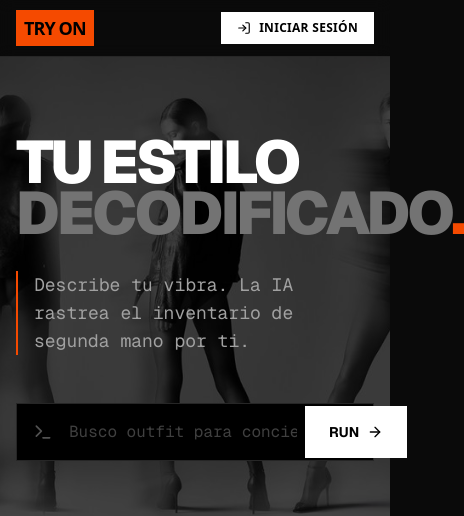
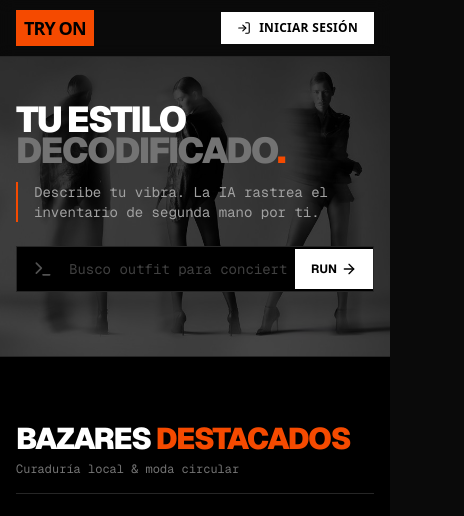
Before and after one commit to zdenc0de/try-on, a Next.js app: page / in a window 390 px wide. Shown: the top 516 px of the page, 464 px wide, since content can reach past the window. Built offline with nearby package versions, Linux system fonts and the light colour scheme; no server answers; the database is empty.

Commit message:
update the code

```diff
--- a/app/components/SearchBar.tsx
+++ b/app/components/SearchBar.tsx
@@ -24,7 +24,7 @@ export default function SearchBar() {
   };
 
   return (
-    <form onSubmit={handleSearch} className="mt-12 max-w-3xl relative group mx-auto">
+    <form onSubmit={handleSearch} className="mt-6 sm:mt-8 md:mt-12 max-w-3xl relative group mx-auto">
 
       {/* Efecto de brillo naranja detrás */}
       <div className="absolute -inset-0.5 bg-orange-600 opacity-0 group-hover:opacity-20 group-focus-within:opacity-30 blur transition duration-300"></div>
@@ -42,15 +42,15 @@ export default function SearchBar() {
           type="text"
           value={query}
           onChange={(e) => setQuery(e.target.value)}
-          placeholder="Busco outfit para concierto underground..."
-          className="flex-1 bg-transparent text-white text-base md:text-lg font-mono py-4 px-2 focus:outline-none placeholder:text-neutral-700"
+          placeholder="Busco outfit para concierto..."
+          className="flex-1 bg-transparent text-white text-sm sm:text-base md:text-lg font-mono py-3 sm:py-4 px-2 focus:outline-none placeholder:text-neutral-700"
         />
 
         {/* Botón RUN */}
         <button
           type="submit"
           disabled={isLoading}
-          className="bg-white hover:bg-orange-600 text-black hover:text-white font-bold uppercase text-sm px-6 py-4 transition-colors duration-200 flex items-center gap-2 disabled:opacity-70 disabled:cursor-not-allowed"
+          className="bg-white hover:bg-orange-600 text-black hover:text-white font-bold uppercase text-xs sm:text-sm px-4 sm:px-6 py-3 sm:py-4 transition-colors duration-200 flex items-center gap-1 sm:gap-2 disabled:opacity-70 disabled:cursor-not-allowed"
         >
           {isLoading ? (
             <>
--- a/app/page.tsx
+++ b/app/page.tsx
@@ -62,17 +62,17 @@ export default async function Home() {
         </div>
 
         {/* Contenido del Hero */}
-        <div className="relative z-10 max-w-[1400px] mx-auto px-4 pt-20 pb-24 md:pt-28 md:pb-32">
+        <div className="relative z-10 max-w-[1400px] mx-auto px-4 pt-12 pb-16 sm:pt-16 sm:pb-20 md:pt-28 md:pb-32">
 
-          <div className="space-y-8">
-            <h1 className="text-6xl md:text-8xl lg:text-9xl font-black tracking-tighter leading-[0.85] uppercase">
+          <div className="space-y-4 sm:space-y-6 md:space-y-8">
+            <h1 className="text-4xl sm:text-6xl md:text-8xl lg:text-9xl font-black tracking-tighter leading-[0.85] uppercase">
               Tu Estilo
               <br />
               <span className="text-neutral-500">Decodificado</span>
               <span className="text-orange-600">.</span>
             </h1>
 
-            <p className="text-lg md:text-xl text-neutral-400 max-w-xl font-mono border-l-2 border-orange-600 pl-4">
+            <p className="text-sm sm:text-lg md:text-xl text-neutral-400 max-w-xl font-mono border-l-2 border-orange-600 pl-4">
               Describe tu vibra. La IA rastrea el inventario de segunda mano por ti.
             </p>
 
--- a/app/producto/[id]/page.tsx
+++ b/app/producto/[id]/page.tsx
@@ -135,7 +135,7 @@ export default async function ProductPage({ params }: ProductPageProps) {
                   {/* Info */}
                   <div className="flex-1">
                     <Link
-                      href={`/bazar/${product.profiles.id}`}
+                      href={`/vendedor/${product.profiles.id}`}
                       className="font-bold uppercase text-sm hover:text-orange-600 transition-colors"
                     >
                       {product.profiles.full_name || 'Vendedor'}
```
